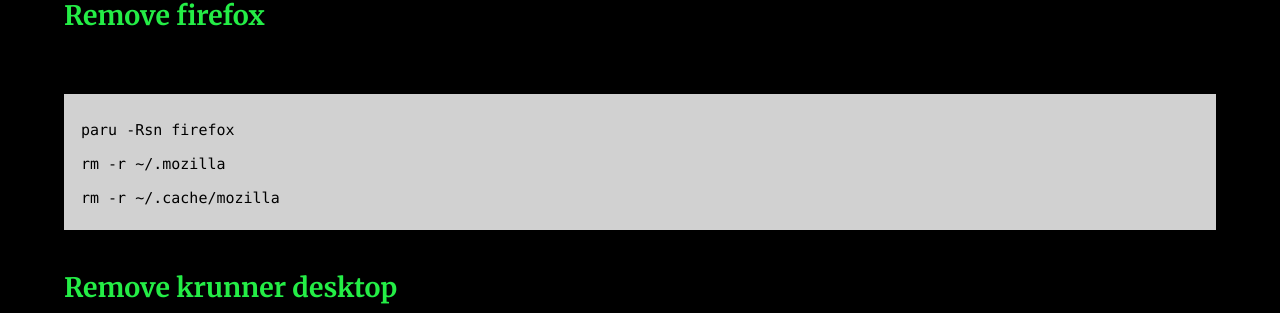
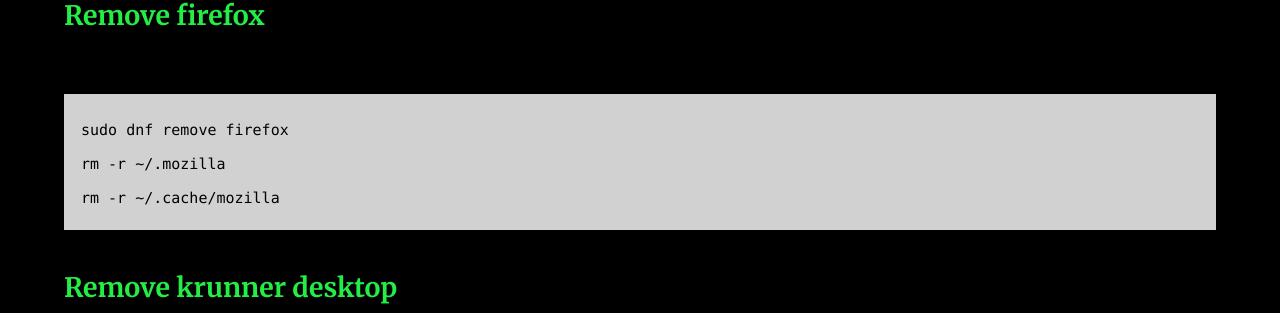
Before and after one commit to AC01010/Connor-McCartney.github.io, a Jekyll site: the page built from _posts/2015-08-27-plasma.md, in a window 1280 px wide and 900 px high, scrolled down 1093 px. Shown: the part 139-452 px from the top of the window. Built offline with Jekyll 4.4.1, drawn with Linux system fonts in a browser that asks for light colours.

Commit message:
Update 2015-08-27-plasma.md

````diff
--- a/_posts/2015-08-27-plasma.md
+++ b/_posts/2015-08-27-plasma.md
@@ -48,7 +48,7 @@
 #### Remove firefox
 <br>
 ```
-paru -Rsn firefox
+sudo dnf remove firefox
 rm -r ~/.mozilla
 rm -r ~/.cache/mozilla
 ```
````
